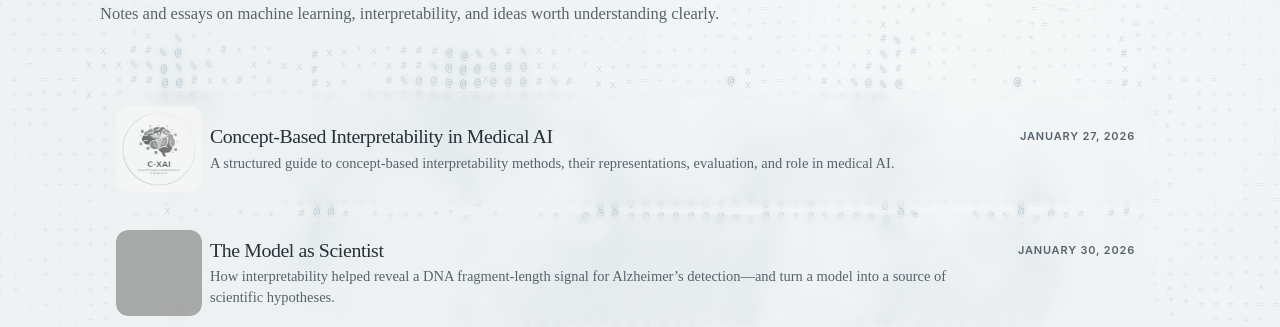
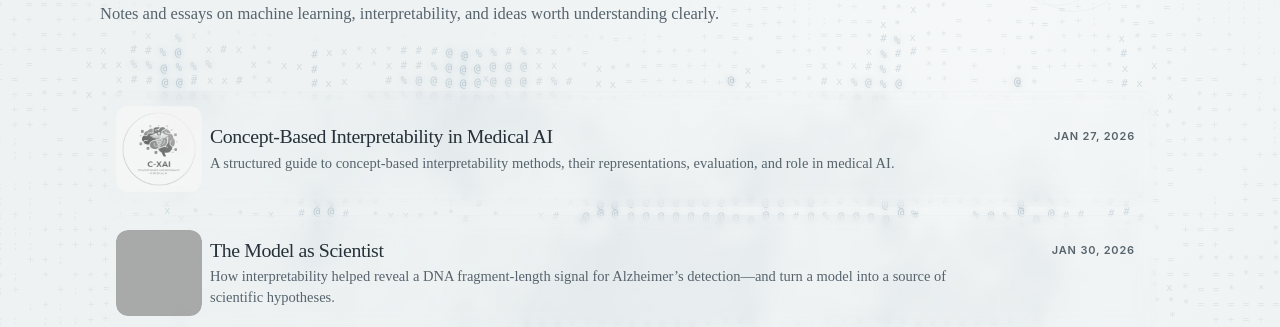
Before and after one commit to simonsmida/simonsmida.github.io, a Jekyll site: the page writing.html, which Jekyll copies as it is, in a window 1280 px wide. Shown: the part 249-576 px from the top of the page. Built offline with Jekyll 4.4.1, drawn with Linux system fonts in a browser that asks for light colours; grey boxes are pictures that could not be loaded.

Commit message:
Use abbreviated article dates

```diff
--- a/_layouts/article.html
+++ b/_layouts/article.html
@@ -52,7 +52,7 @@
       {% endif %}
       <h1>{{ page.title }}</h1>
       <p class="article-meta">
-        <time datetime="{{ page.date | date_to_xmlschema }}">{{ page.date | date: "%B %-d, %Y" }}</time>
+        <time datetime="{{ page.date | date_to_xmlschema }}">{{ page.date | date: "%b %-d, %Y" }}</time>
         {% if page.read_time %}<span aria-hidden="true">·</span><span>{{ page.read_time }} min read</span>{% endif %}
       </p>
       <p class="article-lede">{{ page.excerpt }}</p>
--- a/_templates/article/index.html
+++ b/_templates/article/index.html
@@ -42,7 +42,7 @@
         <img src="../../assets/notes/example/hero.svg" alt="Abstract conceptual illustration">
       </figure>
       <h1>Article title</h1>
-      <p class="article-meta"><time datetime="2026-08-25">August 25, 2026</time><span aria-hidden="true">·</span><span>8 min read</span></p>
+      <p class="article-meta"><time datetime="2026-08-25">Aug 25, 2026</time><span aria-hidden="true">·</span><span>8 min read</span></p>
       <p class="article-lede">A short introduction that tells the reader what this article explains and why it matters.</p>
       <div class="article-atom-rule" aria-hidden="true">
         <svg class="footer-atom" viewBox="0 0 32 32" focusable="false">
--- a/writing.html
+++ b/writing.html
@@ -57,7 +57,7 @@
             <img src="./assets/notes/2026-01-27-concept-based-interpretability-in-medical-ai/cxai.png" alt="Concept-based explainable AI diagram for medical imaging" width="1024" height="1024">
           </a>
           <div class="card-body">
-            <div class="card-meta"><time datetime="2026-01-27">January 27, 2026</time></div>
+            <div class="card-meta"><time datetime="2026-01-27">Jan 27, 2026</time></div>
             <h2><a href="./notes/concept-based-interpretability-in-medical-ai/">Concept-Based Interpretability in Medical AI</a></h2>
             <p>A structured guide to concept-based interpretability methods, their representations, evaluation, and role in medical AI.</p>
           </div>
@@ -68,7 +68,7 @@
             <img src="./assets/notes/2026-01-30-model-scientist/ai-scientist-thumb.png" alt="Illustration of an AI system helping reveal a biological signal" width="1673" height="892" loading="lazy">
           </a>
           <div class="card-body">
-            <div class="card-meta"><time datetime="2026-01-30">January 30, 2026</time></div>
+            <div class="card-meta"><time datetime="2026-01-30">Jan 30, 2026</time></div>
             <h2><a href="./notes/model-scientist/">The Model as Scientist</a></h2>
             <p>How interpretability helped reveal a DNA fragment-length signal for Alzheimer’s detection—and turn a model into a source of scientific hypotheses.</p>
           </div>
```
